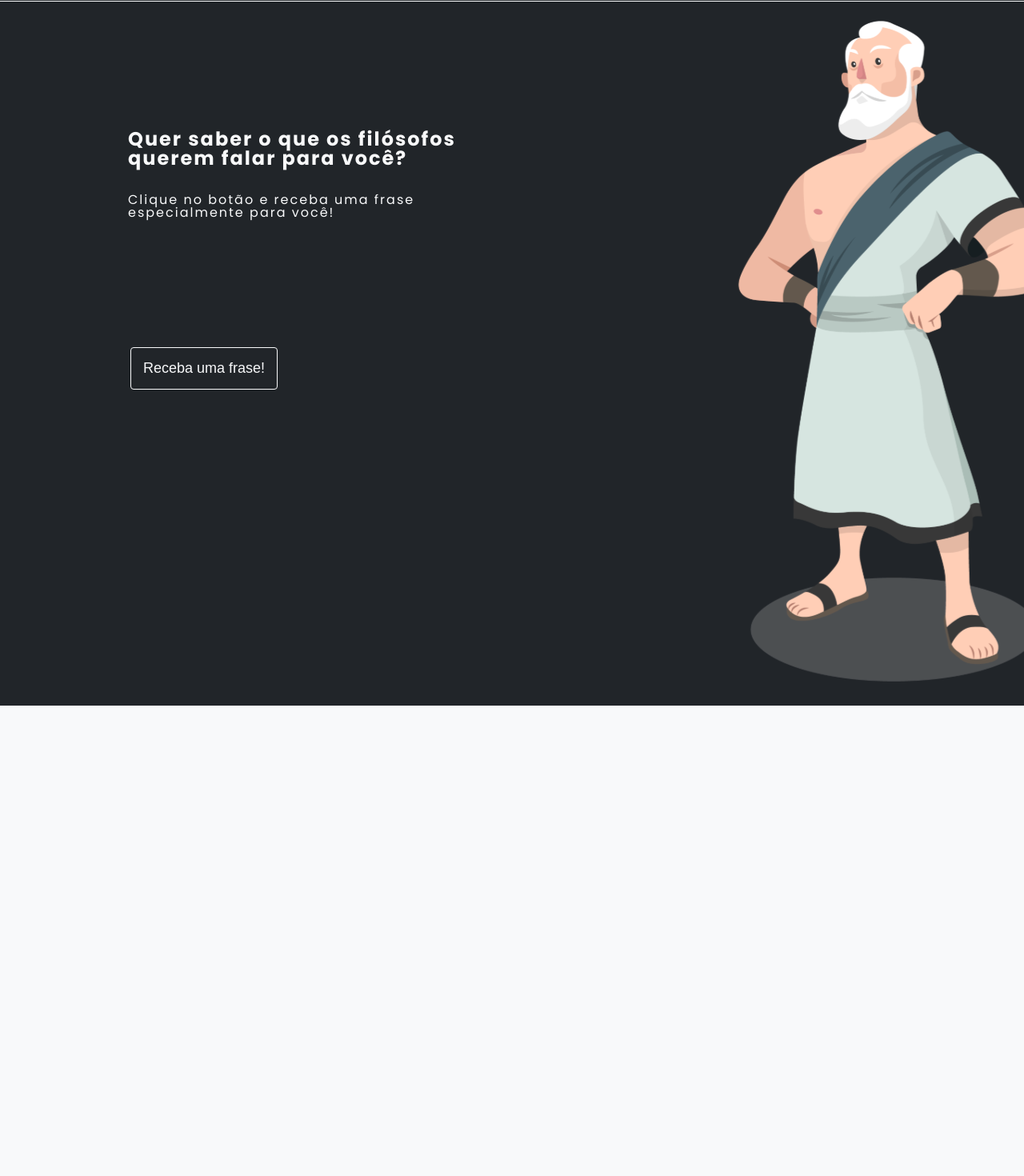
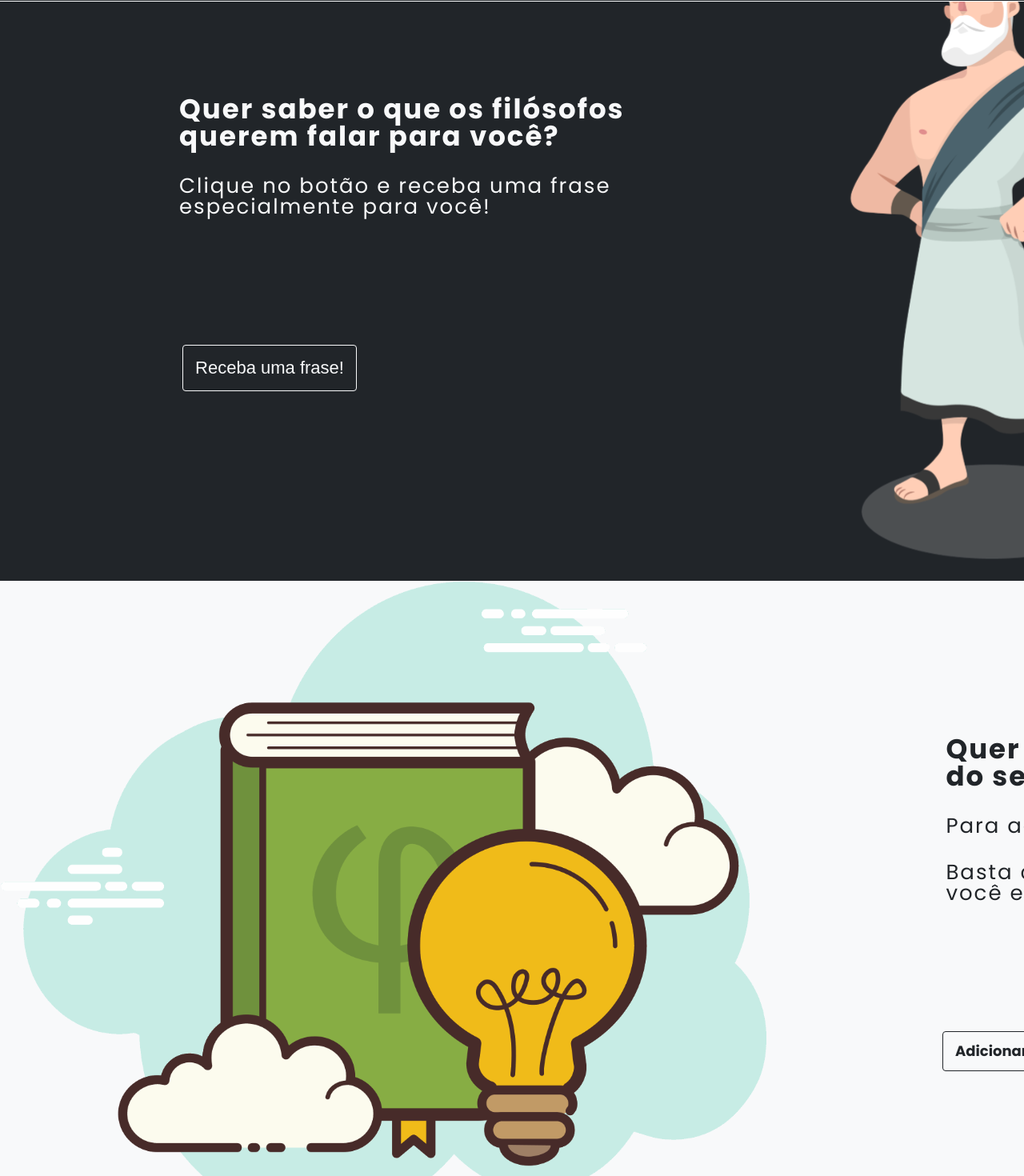
Before and after one commit to zanatahenry/Philosophya, a React (Create React App) app: page / in a window 1280 px wide. Shown: the part 74-1544 px from the top of the page at 80% size. Built offline with nearby package versions, Linux system fonts and the light colour scheme.

Commit message:
create section about and add phrase

```diff
--- a/src/pages/Home/index.jsx
+++ b/src/pages/Home/index.jsx
@@ -12,13 +12,15 @@ import {
   ButtonReceive,
   Title,
   Paragraph,
-  SectionPrincipal,
-  SectionAddWord } from './styles'
+  BlackSection,
+  WhiteSection } from './styles'
 
 import MaterialIcon from '@material/react-material-icon';
 
 import Logo from '../../assets/logo.svg'
 import Man from '../../assets/man.svg'
+import IdeaImg from '../../assets/lamp.svg'
+import About from '../../assets/idea.svg'
 
 
 const Home = () => {
@@ -35,17 +37,16 @@ const Home = () => {
     <Nav>
       <NavItems>Home</NavItems>
       <NavItems>Sobre</NavItems>
-      <ButtonAdd>Adicionar frase</ButtonAdd>
+      <ButtonAdd dark>Adicionar frase</ButtonAdd>
     </Nav>
     </HeaderPrincipal>
 
-
-    <SectionPrincipal>
+    <BlackSection>
       <ContainerSection>
 
-        <Title>Quer saber o que os filósofos querem falar para você?</Title>
+        <Title dark>Quer saber o que os filósofos querem falar para você?</Title>
 
-        <Paragraph>Clique no botão e receba uma frase especialmente para você!</Paragraph>
+        <Paragraph dark>Clique no botão e receba uma frase especialmente para você!</Paragraph>
 
         <ButtonReceive>Receba uma frase!</ButtonReceive>
 
@@ -53,13 +54,39 @@ const Home = () => {
       </ContainerSection>
 
         <img src={Man} alt="Imagem filósofo"/>
+    </BlackSection>
 
-    </SectionPrincipal>
+    <WhiteSection>
+      <img src={IdeaImg} alt="Idéia"/>
 
-    <SectionAddWord>
+      <ContainerSection>
+        <Title>Quer adicionar novas frases do seu filósofo favorito?</Title>
 
+        <Paragraph>Para adicionar é bem fácil</Paragraph>
+        <Paragraph>Basta colocar a frase escolhida por você e o nome do autor.</Paragraph>
 
-    </SectionAddWord>
+        <ButtonAdd>Adicionar nova frase</ButtonAdd>
+
+      </ContainerSection>
+    </WhiteSection>
+
+    <BlackSection>
+      <ContainerSection>
+
+        <Paragraph dark margin>
+          O philosophya é um passa tempo, surgiu para pessoas que adoram a filosofia,
+          e por curiosidade querem receber uma frase de um filósofo.
+        </Paragraph>
+
+        <Paragraph dark >
+          O projeto foi criado principalmente para fixar os conhecimentos adquiridos em cursos realizados.
+        </Paragraph>
+
+      </ContainerSection>
+
+      <img src={About} alt="Sobre"/>
+
+    </BlackSection>
 
   </Container>
   )
--- a/src/pages/Home/styles.js
+++ b/src/pages/Home/styles.js
@@ -12,6 +12,8 @@ export const HeaderPrincipal = styled.header `
   height: 75px;
   background: #212529;
   border-bottom: 1px solid #F8F9FA;
+  position: fixed;
+
 
   display: flex;
   flex-direction: row;
@@ -23,6 +25,7 @@ export const LogoContainer = styled.div `
   flex-direction: row;
   align-items: center;
   justify-content: space-between;
+
 `;
 
 export const LogoImg = styled.img `
@@ -35,10 +38,10 @@ export const Nav = styled.nav `
   align-items: center;
 `;
 
-export const SectionPrincipal = styled.section `
+export const BlackSection = styled.section `
   background-color: #212529;
   width: 100%;
-  height: 55rem;
+  height: 100vh;
 
   display: flex;
   flex-direction: row;
@@ -47,13 +50,14 @@ export const SectionPrincipal = styled.section `
 `;
 
 
-export const SectionAddWord = styled.section `
+export const WhiteSection = styled.section `
   background-color: #F8F9FA;
   width: 100%;
-  height: 55rem;
+  height: 100vh;
 
   display: flex;
   flex-direction: row;
+  justify-content: space-evenly;
 `;
 
 export const ContainerSection = styled.div `
@@ -61,6 +65,7 @@ export const ContainerSection = styled.div `
   flex-direction: column;
 
   align-items: center;
+  margin-top: 33px;
 
 `;
 
@@ -82,22 +87,28 @@ export const NavItems = styled.a `
 `;
 
 export const ButtonAdd = styled.a `
-  color: #F8F9FA;
+  color: ${(props) =>(props.dark ? '#F8F9FA' : '#212529')};
+  background-color: ${(props) =>(props.dark ? '#212529' : '#F8F9FA')};
   font-size: 18px;
-  font-weight: 300;
+  font-weight: ${(props) =>(props.dark ? '300' : '700')};
   text-decoration: none;
-  padding: 6px;
+  /* padding: 25px; */
+  padding: ${(props) =>(props.dark ? '6px' : '15px')};
   cursor: pointer;
 
-  border: 1px solid #F8F9FA;
+  border: 1px solid;
+  border-color: ${(props) =>(props.dark ? '#F8F9FA' : '#212529')};
   border-radius: 4px;
+
+  margin-top: ${(props) =>(props.dark ? '0' : '10rem')};
+  margin-right: ${(props) =>(props.dark ? '0' : '10rem')};
 
   display: flex;
   align-items: center;
 
   :hover{
-    color: #212529;
-    background-color: #F8F9FA;
+    color: ${(props) =>(props.dark ? '#212529' : '#F8F9FA')};
+    background-color: ${(props) =>(props.dark ? '#F8F9FA' : '#212529')};
     transition: 140ms;
   }
 `;
@@ -105,7 +116,7 @@ export const ButtonAdd = styled.a `
 export const ButtonReceive = styled.button  `
   color: #F8F9FA;
   background-color: #212529;
-  font-size: 18px;
+  font-size: 22px;
   font-weight: 300;
   text-decoration: none;
   padding: 15px;
@@ -126,25 +137,23 @@ export const ButtonReceive = styled.button  `
 `;
 
 export const Title = styled.h1 `
-  color: #F8F9FA;
-  font-size: 24px;
+  color: ${(props) =>(props.dark ? '#F8F9FA' : '#212529')};
+  font-size: 34px;
   font-weight: 700;
   letter-spacing: 2px;
 
-  width: 500px;
+  width: 600px;
   margin-top: 10rem;
-  margin-left: 10rem;
+  margin-left: 14rem;
 `;
 
 export const Paragraph = styled.p `
-  color: #F8F9FA;
-  font-size: 16px;
+  color: ${(props) =>(props.dark ? '#F8F9FA' : '#212529')};
+  font-size: 26px;
   font-weight: 400;
   letter-spacing: 2px;
 
-  width: 500px;
-  margin-top: 2rem;
-  margin-left: 10rem;
-
-
+  width: 600px;
+  margin-top: ${(props) =>(props.margin ? '18rem' : '2rem')};
+  margin-left: 14rem;
 `;
```
Also changed, not shown: 1 other file (tests, documents, lock files or other folders).
